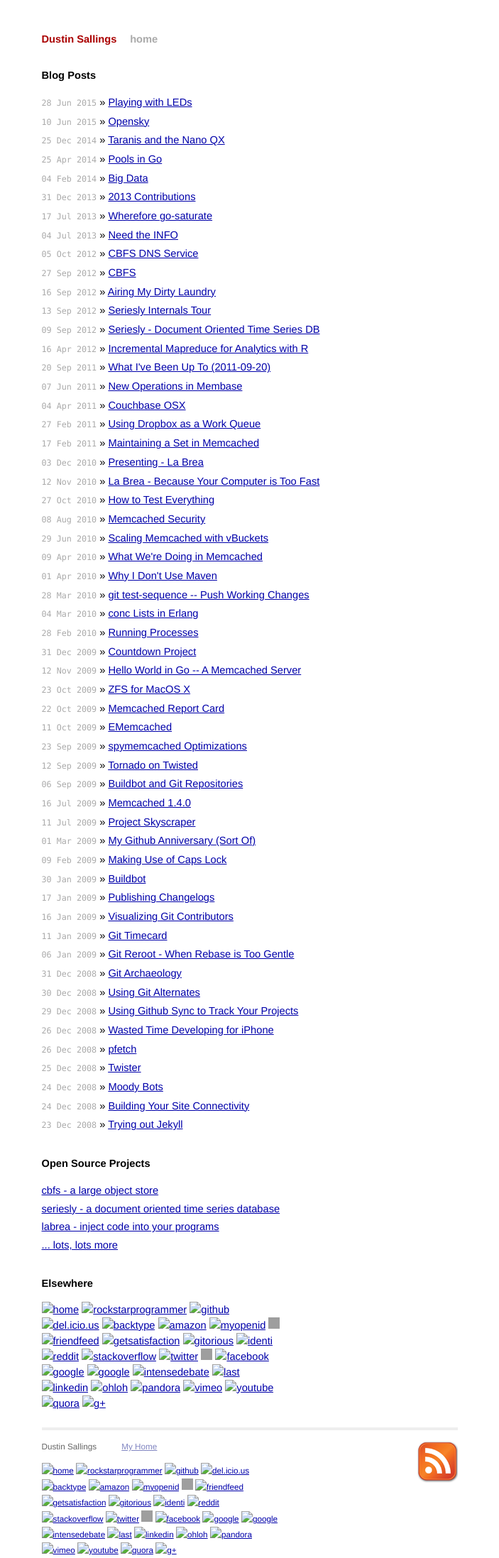
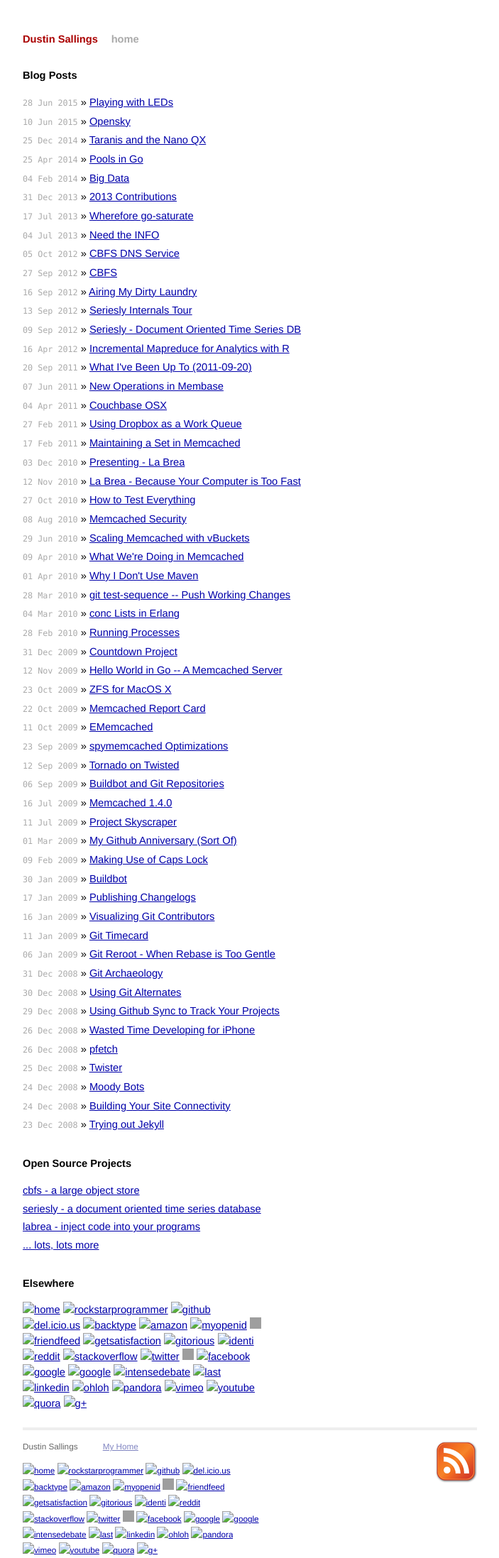
Before and after one commit to dustin/dustin.sallings.org, a Jekyll site: the page built from index.html, in a window 1280 px wide. Shown: the whole page at 71% size, without its empty margins (288-991 px from the left). Built offline with Jekyll 4.4.1, drawn with Linux system fonts in a browser that asks for light colours; grey boxes are pictures that could not be loaded.

Commit message:
Widen to a pixel size instead of em size
(no telling what this breaks)

```diff
--- a/css/screen.css
+++ b/css/screen.css
@@ -101,7 +101,7 @@ ul.posts {
 .site {
   font-size: 110%;
   text-align: left;
-  width: 40em;
+  width: 640px;
   margin: 3em auto 2em auto;
   line-height: 1.5em;
 }
```
